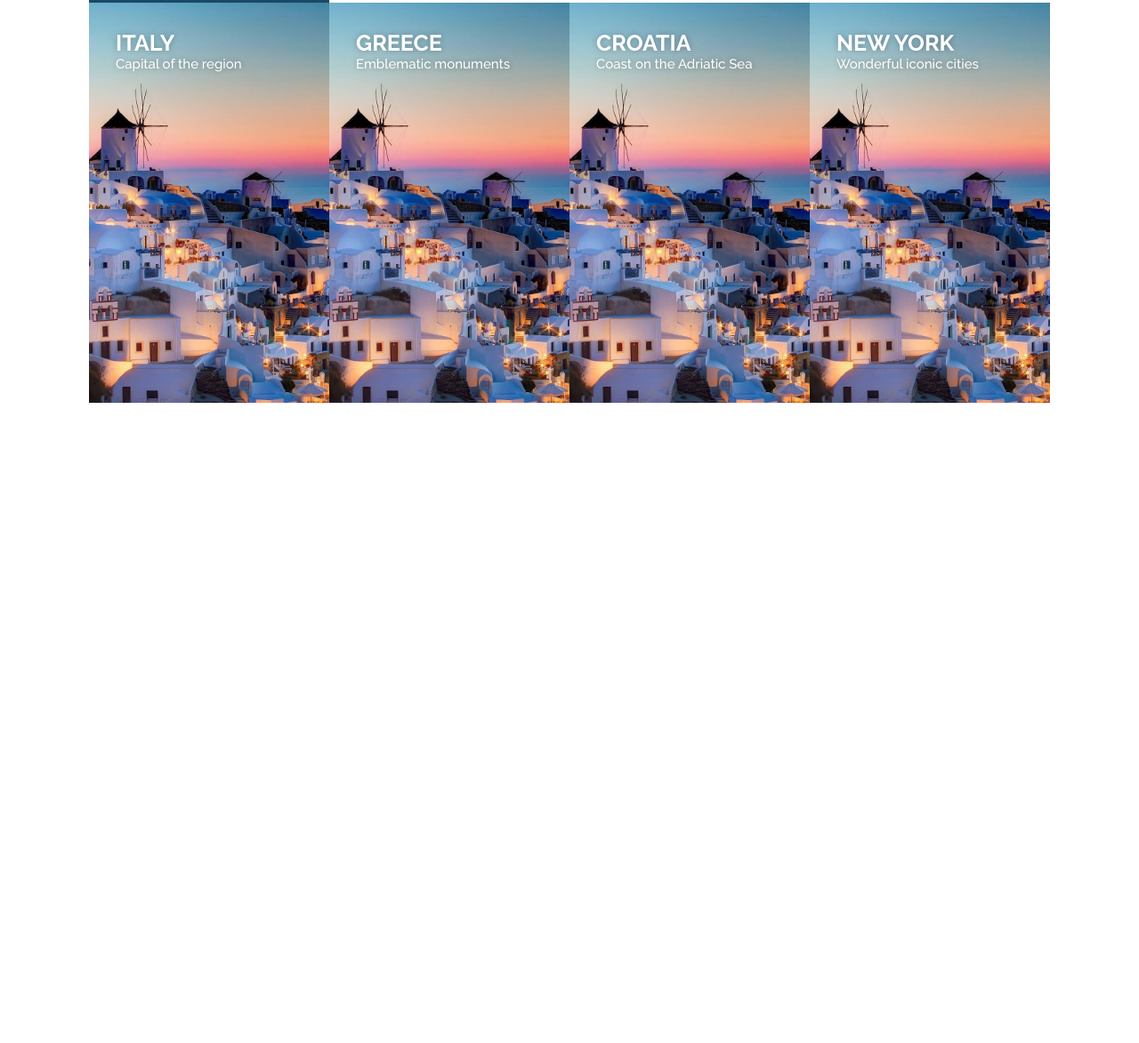
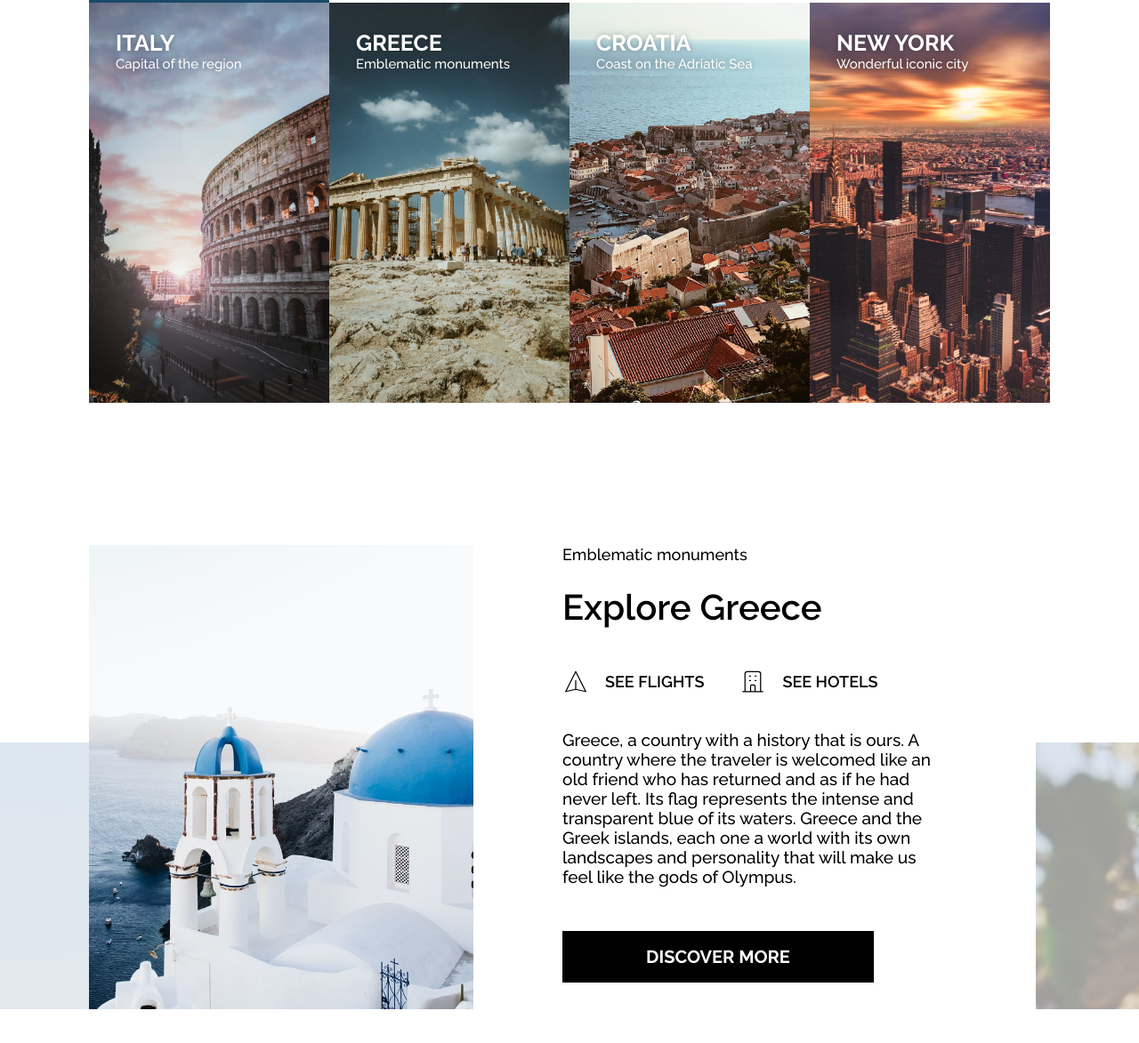
Before and after one commit to csswoman/santorini-landing, a plain HTML site: page index.html in a window 1280 px wide. Shown: the part 917-2090 px from the top of the page at 89% size. Before the commit the page ends 1430 px from the top, so only its background shows below. Drawn offline with Linux system fonts and the light colour scheme.

Commit message:
content part 2

```diff
--- a/css/style.less
+++ b/css/style.less
@@ -200,16 +200,17 @@ header {
 
     }
     .city-content:nth-child(1){
-      background-image: url(../img/13.jpg);
+      background-image: url(../img/italy.jpg);
+      background-position: center;
     }
     .city-content:nth-child(2){
-      background-image: url(../img/13.jpg);
+      background-image: url(../img/greece.jpg);
     }
     .city-content:nth-child(3){
-      background-image: url(../img/13.jpg);
+      background-image: url(../img/croatia.jpg);
     }
     .city-content:nth-child(4){
-      background-image: url(../img/13.jpg);
+      background-image: url(../img/new-york.jpg);
     }
 
     h2 {
@@ -232,3 +233,84 @@ header {
     }
   }
 }
+
+.city-container{
+  margin: 160px 0px;
+  position: relative;
+  .city-info{
+    padding: 0px 100px;
+    display: flex;
+    flex-flow: row;
+    z-index: 1;
+    .city-img{
+      width: 40%;
+      img{
+        width: 100%;
+        height: 100%;
+        object-fit: cover;
+      }
+    }
+    .city-text {
+      width: 40%;
+      padding: 0px 100px;
+      background-color: white;
+      h3{
+        margin: 0;
+        font-weight: 400;
+        font-size: 18px;
+      }
+      h2 {
+        margin: 25px 0px;
+        font-weight: 600;
+        font-size: 40px;
+      }
+      .city-options {
+        display: flex;
+        flex-flow: row;
+
+        svg {
+          width: 30px;
+          margin-right: 18px;
+        }
+        a {
+          text-decoration: none;
+          color: black;
+        }
+        h2 {
+          font-size: 18px;
+          font-weight: 600;
+          margin-right: 40px;
+        }
+      }
+
+      p {
+        margin-bottom: 50px;
+        font-size: 19px;
+      }
+
+      .btn-city {
+        background-color: black;
+        color: white;
+        text-decoration: none;
+        padding: 17px 70px;
+        font-size: 20px;
+        font-weight: bold;
+        display: block;
+        text-align: center;
+        width: 210px;
+        margin-bottom: 30px;
+      }
+    }
+  }
+  .city-bg {
+    background-image: url(../img/8.jpg);
+    background-size: cover;
+    background-position: center;
+    width: 100%;
+    height: 300px;
+    position: absolute;
+    bottom: 0;
+    z-index: -10;
+    opacity: 0.38;
+  }
+}
--- a/index.html
+++ b/index.html
@@ -91,11 +91,46 @@
       </div>
       <div class="city-content">
         <h2>NEW YORK</h2>
-        <h3>Wonderful iconic cities</h3>
+        <h3>Wonderful iconic city</h3>
       </div>
     </div>
   </div>
 
+  <div class="city-container">
+    <div class="city-info">
+      <div class="city-img">
+        <img src="img/1.jpg" alt="">
+      </div>
+      <div class="city-text">
+        <h3>Emblematic monuments</h3>
+        <h2>Explore Greece</h2>
+        <div class="city-options">
+          <svg class="w-6 h-6" fill="none" stroke="currentColor" viewBox="0 0 24 24" xmlns="http://www.w3.org/2000/svg">
+            <path stroke-linecap="round" stroke-linejoin="round" stroke-width="1" d="M12 19l9 2-9-18-9 18 9-2zm0 0v-8">
+            </path>
+          </svg>
+          <a href="#">
+            <h2>SEE FLIGHTS</h2>
+          </a>
+          <svg class="w-6 h-6" fill="none" stroke="currentColor" viewBox="0 0 24 24" xmlns="http://www.w3.org/2000/svg">
+            <path stroke-linecap="round" stroke-linejoin="round" stroke-width="1"
+              d="M19 21V5a2 2 0 00-2-2H7a2 2 0 00-2 2v16m14 0h2m-2 0h-5m-9 0H3m2 0h5M9 7h1m-1 4h1m4-4h1m-1 4h1m-5 10v-5a1 1 0 011-1h2a1 1 0 011 1v5m-4 0h4">
+            </path>
+          </svg>
+          <a href="#">
+            <h2>SEE HOTELS</h2>
+          </a>
+        </div>
+        <p>
+          Greece, a country with a history that is ours. A country where the traveler is welcomed like an old friend who has returned and as if he had never left. Its flag represents the intense and transparent blue of its waters. Greece and the Greek islands, each one a world with its own landscapes and personality that will make us feel like the gods of Olympus.
+        </p>
+        <a class="btn-city" href="#">DISCOVER MORE</a>
+      </div>
+    </div>
+
+    <div class="city-bg"></div>
+
+  </div>
 </body>
 
 </html>
```
Also changed, not shown: css/style.css, img/croatia.jpg (added), img/greece.jpg (added), img/italy.jpg (added), img/new-york.jpg (added).
